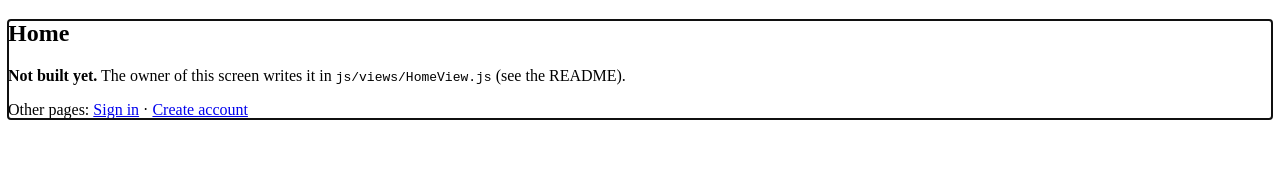
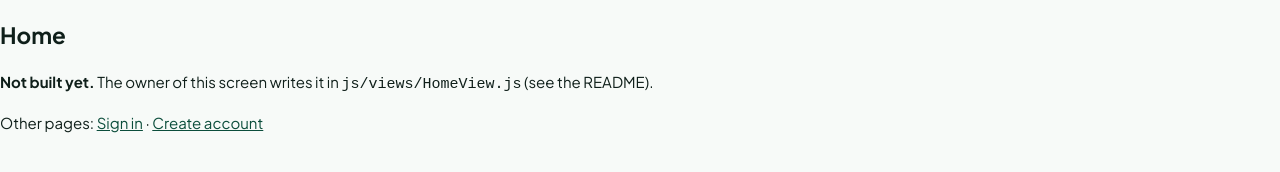
Before and after one commit to mohamedhazem19/hamOOP, a plain HTML site: page index.html in a window 1280 px wide. Drawn offline with Linux system fonts and the light colour scheme.

Commit message:
Wagdy: theme.css (colours, layout, sidebar, buttons, fields, cards)
Co-Authored-By: Claude Opus 5.5 <noreply@anthropic.com>
Claude-Session: https://claude.ai/code/session_018JuDFCr5ZLGrLyw95HNkxj

```diff
--- a/css/theme.css
+++ b/css/theme.css
@@ -1,4 +1,159 @@
 /* Owner: Mohammed Wagdy Abdellalem (GUI general)
-   Not built yet – Wagdy: write the theme. See your task PDF.
-   TODO(Wagdy): colours (--green #0B4D3B, --mint #E8F3EE …), fonts, buttons, inputs, cards, badges,
-                sidebar, layout (.layout, .app, .sidebar), toast + modal basics. */
+   The look of the whole app: colours, fonts, the page layout, the sidebar and the shared
+   pieces (buttons, inputs, cards, badges, messages). Screens add their own file in css/views/.
+   Colours and fonts come from the prototype. Other screens read these variables
+   (--green, --mint, --ink …) and keep a fallback of their own. */
+
+:root {
+  /* Colours */
+  --green: #0b4d3b;        /* main brand colour: buttons, sidebar, headings */
+  --green-dark: #083b2d;   /* hover on green buttons */
+  --green-mid: #0e7a52;
+  --green-soft: #2f9e74;
+  --mint: #e8f3ee;         /* light green backgrounds */
+  --mint-deep: #d5ece2;
+  --ink: #0f1f1a;          /* body text */
+  --muted: #4b5f57;        /* secondary text (passes 4.5:1 on white) */
+  --line: #e1ece6;         /* borders */
+  --field-line: #cfe0d8;   /* input borders */
+  --card: #ffffff;
+  --page: #f7faf8;         /* page background */
+  --ok: #15803d;
+  --warn: #b45309;
+  --danger: #b91c1c;
+
+  /* Shape and type */
+  --radius: 16px;
+  --radius-small: 10px;
+  --shadow: 0 10px 30px rgba(11, 77, 59, 0.08);
+  --font: 'Plus Jakarta Sans', system-ui, -apple-system, 'Segoe UI', sans-serif;
+  --sidebar-width: 248px;
+}
+
+/* ---------- Base ---------- */
+*, *::before, *::after { box-sizing: border-box; }
+html { -webkit-text-size-adjust: 100%; }
+body {
+  margin: 0;
+  font-family: var(--font);
+  font-size: 15px;
+  line-height: 1.5;
+  color: var(--ink);
+  background: var(--page);
+}
+img { max-width: 100%; display: block; }
+a { color: var(--green); }
+a:hover { color: var(--green-dark); }
+button, input, select, textarea { font: inherit; color: inherit; }
+[hidden] { display: none !important; }
+:focus-visible { outline: 3px solid rgba(47, 158, 116, 0.55); outline-offset: 2px; }
+
+/* ---------- Layout: sidebar (after sign in) + the page ---------- */
+.layout { display: flex; min-height: 100vh; }
+.app { flex: 1 1 auto; min-width: 0; outline: none; }
+
+/* ---------- Sidebar (Wagdy's Sidebar.js) ---------- */
+.sidebar {
+  position: sticky;
+  top: 0;
+  height: 100vh;
+  width: var(--sidebar-width);
+  flex: 0 0 var(--sidebar-width);
+  display: flex;
+  flex-direction: column;
+  gap: 24px;
+  padding: 24px 16px;
+  background: var(--card);
+  border-right: 1px solid var(--line);
+  overflow-y: auto;
+}
+.sidebar__brand { display: flex; align-items: center; gap: 10px; padding: 0 8px; font-size: 17px; color: var(--green); }
+.sidebar__nav ul { list-style: none; margin: 0; padding: 0; display: flex; flex-direction: column; gap: 4px; }
+.sidebar__link {
+  display: flex;
+  align-items: center;
+  min-height: 44px;
+  padding: 10px 14px;
+  border-radius: 12px;
+  color: var(--muted);
+  font-weight: 600;
+  text-decoration: none;
+  transition: background-color 0.2s ease, color 0.2s ease;
+}
+.sidebar__link:hover { background: var(--mint); color: var(--green); }
+.sidebar__link.is-active { background: var(--green); color: #fff; }
+.sidebar__user { margin-top: auto; display: flex; flex-direction: column; gap: 10px; padding: 14px; border-radius: 14px; background: var(--mint); }
+.sidebar__user p { margin: 0; font-size: 13px; color: var(--muted); }
+.sidebar__user strong { color: var(--ink); }
+.sidebar__role { display: inline-block; margin-left: 4px; padding: 1px 8px; border-radius: 999px; background: #fff; color: var(--green); font-size: 11px; font-weight: 700; }
+
+/* ---------- Buttons ---------- */
+.btn {
+  display: inline-flex;
+  align-items: center;
+  justify-content: center;
+  gap: 8px;
+  min-height: 44px;
+  padding: 10px 20px;
+  border: 1px solid transparent;
+  border-radius: 999px;
+  background: var(--green);
+  color: #fff;
+  font-weight: 700;
+  text-decoration: none;
+  cursor: pointer;
+  transition: transform 0.18s ease, box-shadow 0.25s ease, background-color 0.25s ease;
+}
+.btn:hover { background: var(--green-dark); color: #fff; transform: translateY(-1px); box-shadow: 0 8px 18px rgba(11, 77, 59, 0.18); }
+.btn:active { transform: translateY(0); }
+.btn--ghost { background: #fff; color: var(--green); border-color: var(--field-line); }
+.btn--ghost:hover { background: var(--mint); color: var(--green); }
+.btn--light { background: #fff; color: var(--green); }
+.btn--light:hover { background: var(--mint); color: var(--green); }
+.btn--danger { background: var(--danger); }
+.btn[disabled] { opacity: 0.5; cursor: not-allowed; transform: none; box-shadow: none; }
+
+/* ---------- Form fields ---------- */
+.field { display: flex; flex-direction: column; gap: 6px; }
+.field label { font-size: 13px; font-weight: 700; }
+.input, .select, .textarea {
+  width: 100%;
+  min-height: 44px;
+  padding: 10px 14px;
+  border: 1px solid var(--field-line);
+  border-radius: 12px;
+  background: #fff;
+}
+.input:focus, .select:focus, .textarea:focus { outline: none; border-color: var(--green); box-shadow: 0 0 0 3px rgba(11, 77, 59, 0.12); }
+
+/* ---------- Cards, badges, small text ---------- */
+.card { background: var(--card); border: 1px solid var(--line); border-radius: var(--radius); padding: 20px; box-shadow: var(--shadow); }
+.badge { display: inline-flex; align-items: center; padding: 3px 10px; border-radius: 999px; font-size: 12px; font-weight: 700; background: var(--mint); color: var(--green); }
+.badge--scheduled { background: #e6eef7; color: #1d4ed8; }
+.badge--completed { background: #e3f4ea; color: var(--ok); }
+.badge--cancelled { background: #f1f3f2; color: #4b5563; }
+.muted { color: var(--muted); }
+
+/* ---------- Messages (Toast / Modal roots) ---------- */
+#toast-root { position: fixed; top: 16px; right: 16px; z-index: 100; display: flex; flex-direction: column; gap: 8px; }
+#modal-root:empty { display: none; }
+
+/* ---------- Phones ---------- */
+@media (max-width: 860px) {
+  .layout { flex-direction: column; }
+  .sidebar {
+    position: static;
+    height: auto;
+    width: 100%;
+    flex: none;
+    gap: 12px;
+    border-right: 0;
+    border-bottom: 1px solid var(--line);
+  }
+  .sidebar__nav ul { flex-direction: row; flex-wrap: wrap; }
+  .sidebar__user { flex-direction: row; align-items: center; justify-content: space-between; margin-top: 0; }
+}
+
+@media (prefers-reduced-motion: reduce) {
+  *, *::before, *::after { animation: none !important; transition: none !important; }
+}
```
